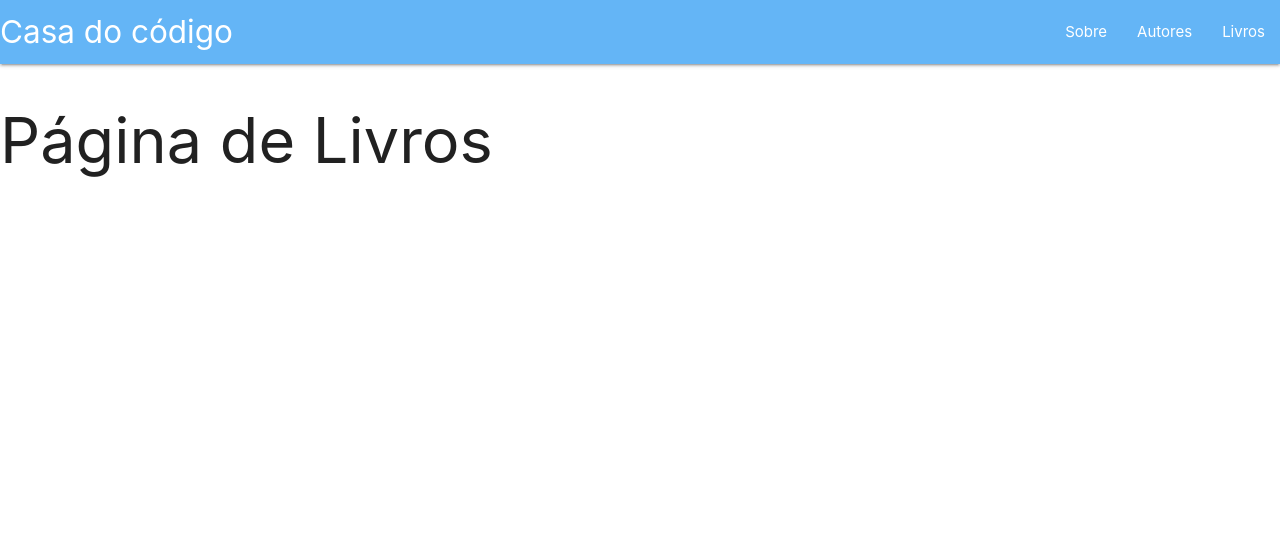
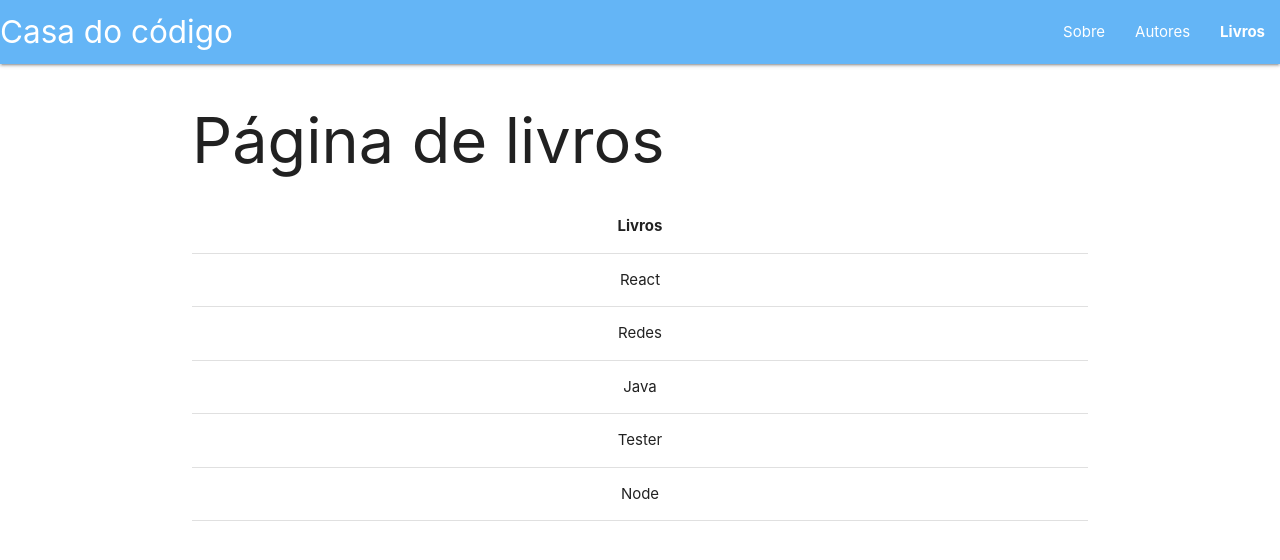
Before and after one commit to Leonardofsm/curso-alura-react, a React (Create React App) app: page /livros in a window 1280 px wide. Shown: the top 560 px of the page. Built offline with nearby package versions, Linux system fonts and the light colour scheme.

Commit message:
DataTable and LinkWrapper

```diff
--- a/src/Autores.js
+++ b/src/Autores.js
@@ -1,14 +1,57 @@
-import React, { Fragment } from 'react';
+import React, { Component, Fragment } from 'react';
 import Header from './Header';
 
+import DataTable from './DataTable';
 
-const Autores = () => {
-    return (
-        <Fragment>
-            <Header />
-            <h1>Página de Autores</h1>
-        </Fragment>
-    );
+class Autores extends Component {
+
+    constructor(props) {
+        super(props);
+
+        this.state = {
+            autores: [
+                {
+                  nome: 'Paulo',
+                  livro: 'React',
+                  preco: '1000'
+                },
+                {
+                  nome: 'Daniel',
+                  livro: 'Java',
+                  preco: '99'
+                },
+                {
+                  nome: 'Marcos',
+                  livro: 'Design',
+                  preco: '150'
+                },
+                {
+                  nome: 'Bruno',
+                  livro: 'DevOps',
+                  preco: '100'
+                },
+                {
+                    nome: 'Leo',
+                    livro: 'Node',
+                    preco: '1000'
+                }
+              ],
+            titulo: 'Autores'
+        }
+    }
+
+
+    render() {
+        return (
+            <Fragment>
+                <Header />
+                <div className='container'>
+                    <h1>Página de autores</h1>
+                    <DataTable dados={this.state.autores} titulo={this.state.titulo} colunas={['nome']} />
+                </div>
+
+            </Fragment>
+        );
+    }
 }
-
 export default Autores;
--- /dev/null
+++ b/src/DataTable.js
@@ -0,0 +1,25 @@
+import React from 'react';
+
+const DataTable = props => {
+    let linhas = props.dados.map(item =>
+        <tr key={item.id}>
+            {props.colunas.map(coluna =>
+                <td key={`${item.id}${item[coluna]}`}> {item[coluna]}</td>
+                )}
+        </tr>);
+
+    return (
+        <table className="centered highlight">
+            <thead>
+                <tr>
+                    <th>{props.titulo}</th>
+                </tr>
+            </thead>
+            <tbody>
+                {linhas}
+            </tbody>
+        </table>
+    );
+}
+
+export default DataTable;
--- a/src/Header.js
+++ b/src/Header.js
@@ -1,15 +1,15 @@
 import React from 'react';
-import { Link } from 'react-router-dom';
+import LinkWrapper from './LinkWrapper';
 
 const Header = () => {
     return (
         <nav>
             <div className="nav-wrapper blue lighten-2">
-                <a href="/" className="brand-logo left">Casa do código</a>
-                <ul className="right">
-                    <li><Link to="/sobre">Sobre</Link></li>
-                    <li><Link to="/autores">Autores</Link></li>
-                    <li><Link to="/livros">Livros</Link></li>
+                <LinkWrapper to="/" className="brand-logo left" activeStyle={{}}>Casa do código</LinkWrapper>
+                <ul id="nav-mobile" className="right">
+                    <li><LinkWrapper to="/sobre">Sobre</LinkWrapper></li>
+                    <li><LinkWrapper to="/autores">Autores</LinkWrapper></li>
+                    <li><LinkWrapper to="/livros">Livros</LinkWrapper></li>
                 </ul>
             </div>
       </nav>
--- /dev/null
+++ b/src/LinkWrapper.js
@@ -0,0 +1,10 @@
+import React from 'react';
+import { NavLink } from 'react-router-dom';
+
+const LinkWrapper = props => {
+    return (
+        <NavLink activeStyle={{fontWeight: "bold" }} {...props} />
+    );
+}
+
+export default LinkWrapper;
--- a/src/Livros.js
+++ b/src/Livros.js
@@ -1,13 +1,56 @@
-import React,{Fragment} from 'react';
+import React,{Component, Fragment} from 'react';
 import Header from './Header';
+import DataTable from './DataTable';
 
-const Livros = () => {
-    return (
-        <Fragment>
-            <Header />
-            <h1>Página de Livros</h1>
-        </Fragment>
-    );
+class Livros extends Component {
+    constructor(props) {
+        super(props);
+
+        this.state = {
+            autores: [
+                {
+                    nome: 'Paulo',
+                    livro: 'React',
+                    preco: '1000'
+                },
+                {
+                    nome: 'Mario',
+                    livro: 'Redes',
+                    preco: '500'
+                },
+                {
+                    nome: 'Cepacol',
+                    livro: 'Java',
+                    preco: '200'
+                },
+                {
+                    nome: 'Azul',
+                    livro: 'Tester',
+                    preco: '100'
+                },
+                {
+                    nome: 'Leo',
+                    livro: 'Node',
+                    preco: '1000'
+                }
+            ],
+            titulo: 'Livros'
+        }
+    }
+
+    render() {
+        return (
+
+            <Fragment>
+                <Header />
+                <div className="container">
+                    <h1>Página de livros</h1>
+                    <DataTable dados={this.state.autores} titulo={this.state.titulo} colunas={['livro']} />
+                </div>
+            </Fragment>
+        );
+    };
 }
 
+
 export default Livros;
```
Also changed, not shown: src/index.js (+5 -5 lines).
